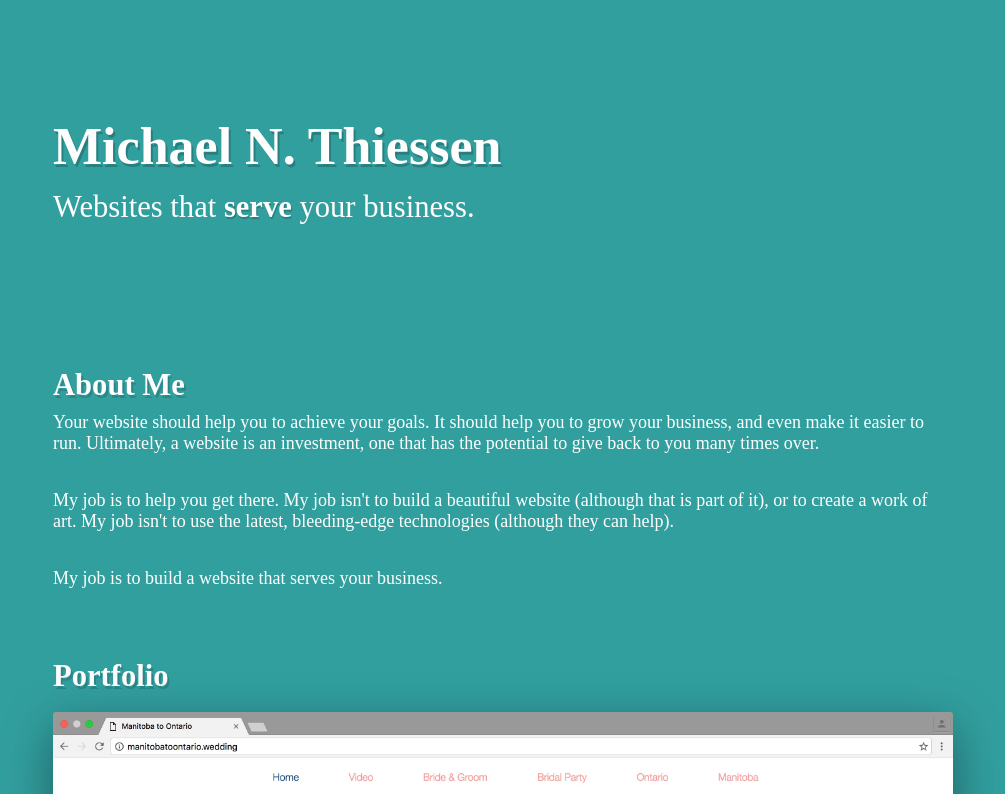
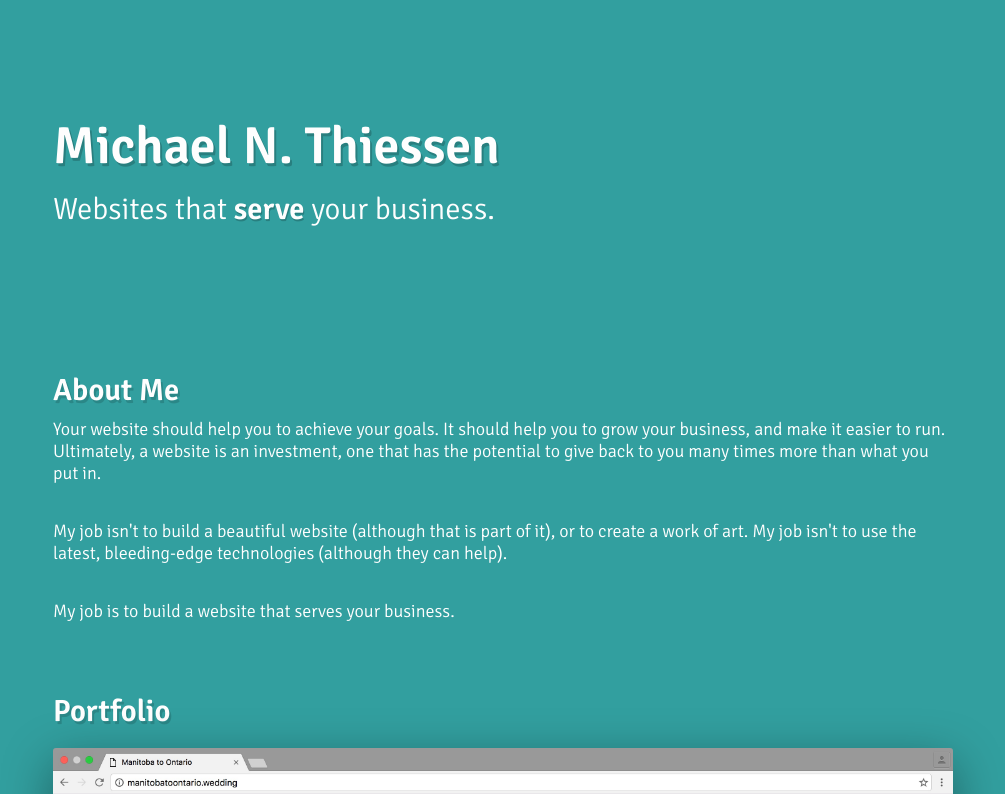
Before and after one commit to tesla3327/mobile-first, a website: page index.html in a window 1280 px wide. Shown: the top 794 px of the page, without its empty margins (137-1142 px from the left). Drawn offline with Linux system fonts and the light colour scheme.

Commit message:
Minor tweaks to copy

```diff
--- a/index.html
+++ b/index.html
@@ -28,10 +28,10 @@
       <div class="container">
         <h1>About Me</h1>
         <p>
-          Your website should help you to achieve your goals. It should help you to grow your business, and even make it easier to run. Ultimately, a website is an investment, one that has the potential to give back to you many times over.
+          Your website should help you to achieve your goals. It should help you to grow your business, and make it easier to run. Ultimately, a website is an investment, one that has the potential to give back to you many times more than what you put in.
         </p>
         <p>
-          My job is to help you get there. My job isn't to build a beautiful website (although that is part of it), or to create a work of art. My job isn't to use the latest, bleeding-edge technologies (although they can help).
+          My job isn't to build a beautiful website (although that is part of it), or to create a work of art. My job isn't to use the latest, bleeding-edge technologies (although they can help).
         </p>
         <p>
           My job is to build a website that serves your business.
--- a/src/main.scss
+++ b/src/main.scss
@@ -1,4 +1,4 @@
-// @import 'https://fonts.googleapis.com/css?family=Signika:300,600';
+@import 'https://fonts.googleapis.com/css?family=Signika:300,600';
 
 $body-font: 'Signika';
 $primary: #329f9f;
```
Also changed, not shown: dist/main.css.
